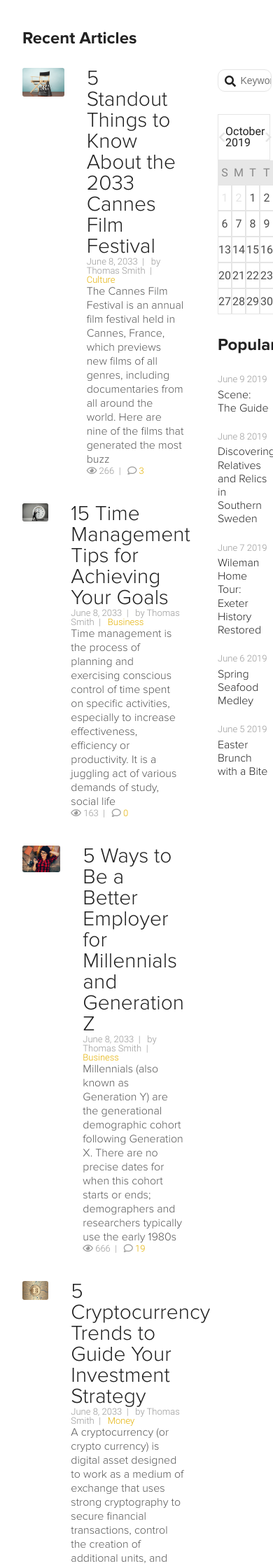
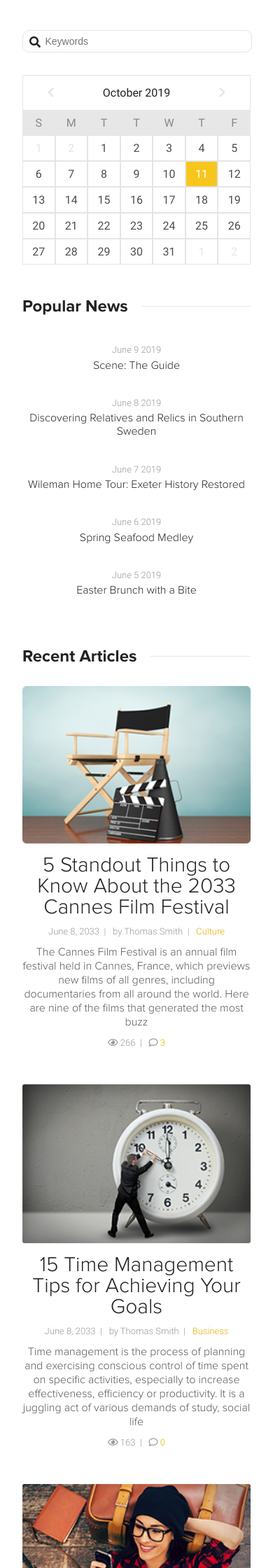
Before and after one commit to chrisdav6/gotham-site, a PHP site: page / in a window 390 px wide; the page is wider, and only the part inside the window is pictured. Shown: the part 593-2833 px from the top of that part at 70% size. Run offline with PHP 8.4, Linux system fonts and the light colour scheme; some libraries are stand-ins or nearby versions.

Commit message:
Finishing Up - Made responsive with 2 breakpoints for Tablets and Phones

```diff
--- a/css/styles.css
+++ b/css/styles.css
@@ -393,6 +393,26 @@ article h3 {
 
 /******MEDIA QUERIES******/
 @media(max-width:1000px) {
+  .main .container {
+    flex-direction: column;
+  }
+
+  main {
+    width: 100%;
+    order: 2
+  }
+
+  .rightSidebar {
+    width: 100%;
+    order: 1;
+    padding-left: 0;
+    padding-top: 0;
+  }
+
+  h2 {
+    margin-top: 2em;
+  }
+
   .pageHeader {
     padding: 2em 0;
   }
@@ -460,6 +480,45 @@ article h3 {
     padding: .35em 5em;
   }
 
+  h2 {
+    display: flex;
+    white-space: nowrap;
+    align-items: center;
+  }
+
+  h2::after {
+    content: ".";
+    font-size: 0;
+    display: block;
+    width: 100%;
+    height: 1px;
+    border-top: 1px solid #e5e5e5;
+    margin-left: 20px;
+  }
+
+  article {
+    flex-direction: column;
+    text-align: center;
+  }
+
+  .article-left {
+    width: 100%;
+  }
+
+  .article-img {
+    margin-bottom: 1em;
+  }
+
+  .article-right {
+    width: 100%;
+    padding-left: 0;
+  }
+
+  .meta,
+  .additional {
+    margin: 1em 0;
+  }
+
   .footer-nav li {
     display: block;
     text-align: center;
```
